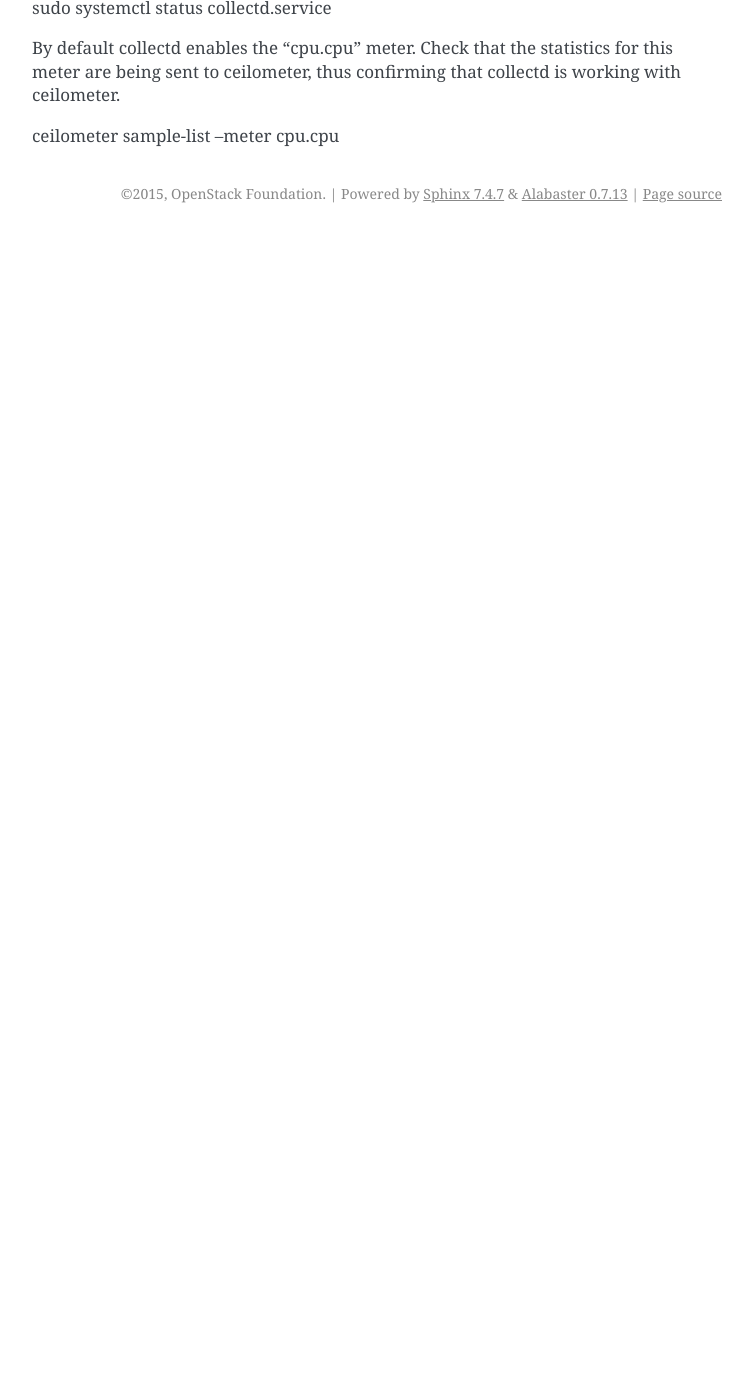
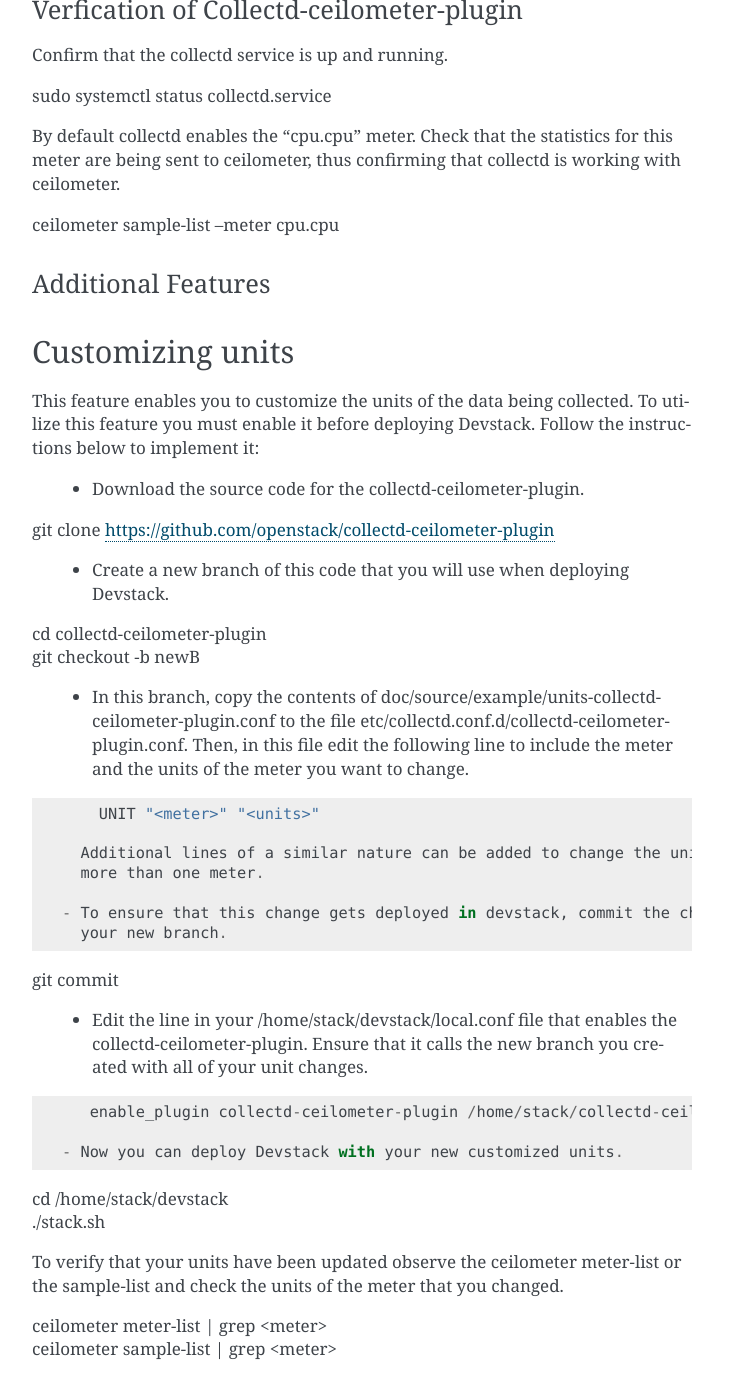
Before and after one commit to openstack-archive/collectd-openstack-plugins, a Sphinx documentation site: the page built from doc/source/devstackGSG.rst, in a window 1280 px wide and 1400 px high, scrolled down 1097 px. Shown: the whole window, without its empty margins (388-1140 px from the left). Built offline with Sphinx 7.4.7, drawn with Linux system fonts in a browser that asks for light colours; before the commit the page ends 1330 px from its top, so only the background shows below that; some of the changed text lies outside the part shown.

Commit message:
Confirmed that the custom units feature can be enabled
  - Tested the custom units feature, confirmed that it can be
    enabled.
  - Updated the devstackGSG.rst file with instructions on how to
    enable it.
  - Updated the .conf examples so that this feature can be enabled.

Change-Id: I007e262f2676067ebd3bdc16dac0e26155a1f1e9

```diff
--- a/doc/source/devstackGSG.rst
+++ b/doc/source/devstackGSG.rst
@@ -28,13 +28,17 @@
 collectd, ceilometer and the plugin. The sample local.conf provided must be
 edited to enable additional services.
 
-To configure Devstack for to install the plugin, download the sample local.conf
+To configure Devstack to install the plugin, download the sample local.conf
 from the collectd-ceilometer-plugin repo into your devstack directory.
 
 | cd devstack
 | wget https://github.com/openstack/collectd-ceilometer-plugin/blob/master/collectd_ceilometer/doc/source/examples/local.conf.minimal
 
-Edit the "HOST_IP" varible to appropriately match your environment.
+Edit the "HOST_IP" varible in the file to appropriately match your environment.
+Then change the name of this file to be "local.conf".
+
+If you would like to enable any additional features read the "Additional
+Features" section below before moving on to the next step.
 
 Build your devstack environment.
 
@@ -52,3 +56,58 @@
 working with ceilometer.
 
 | ceilometer sample-list --meter cpu.cpu
+
+Additional Features
+===================
+
+Customizing units
+-----------------
+
+This feature enables you to customize the units of the data being collected.
+To utilize this feature you must enable it before deploying Devstack. Follow
+the instructions below to implement it:
+
+  - Download the source code for the collectd-ceilometer-plugin.
+
+| git clone https://github.com/openstack/collectd-ceilometer-plugin
+
+  - Create a new branch of this code that you will use when deploying Devstack.
+
+| cd collectd-ceilometer-plugin
+| git checkout -b newB
+
+  - In this branch, copy the contents of doc/source/example/units-collectd-ceilometer-plugin.conf
+    to the file etc/collectd.conf.d/collectd-ceilometer-plugin.conf. Then,
+    in this file edit the following line to include the meter and the units of
+    the meter you want to change.
+
+::
+
+      UNIT "<meter>" "<units>"
+
+    Additional lines of a similar nature can be added to change the units of
+    more than one meter.
+
+  - To ensure that this change gets deployed in devstack, commit the change to
+    your new branch.
+
+| git commit
+
+  - Edit the line in your /home/stack/devstack/local.conf file that enables the
+    collectd-ceilometer-plugin. Ensure that it calls the new branch you created
+    with all of your unit changes.
+
+::
+
+     enable_plugin collectd-ceilometer-plugin /home/stack/collectd-ceilometer-plugin newB
+
+  - Now you can deploy Devstack with your new customized units.
+
+| cd /home/stack/devstack
+| ./stack.sh
+
+To verify that your units have been updated observe the ceilometer meter-list
+or the sample-list and check the units of the meter that you changed.
+
+| ceilometer meter-list | grep <meter>
+| ceilometer sample-list | grep <meter>
```
Also changed, not shown: other parts of doc/source/devstackGSG.rst (+2 -2 lines), doc/source/examples/units-collectd-ceilometer-plugin.conf (added, +37 -0 lines), 2 other files.
